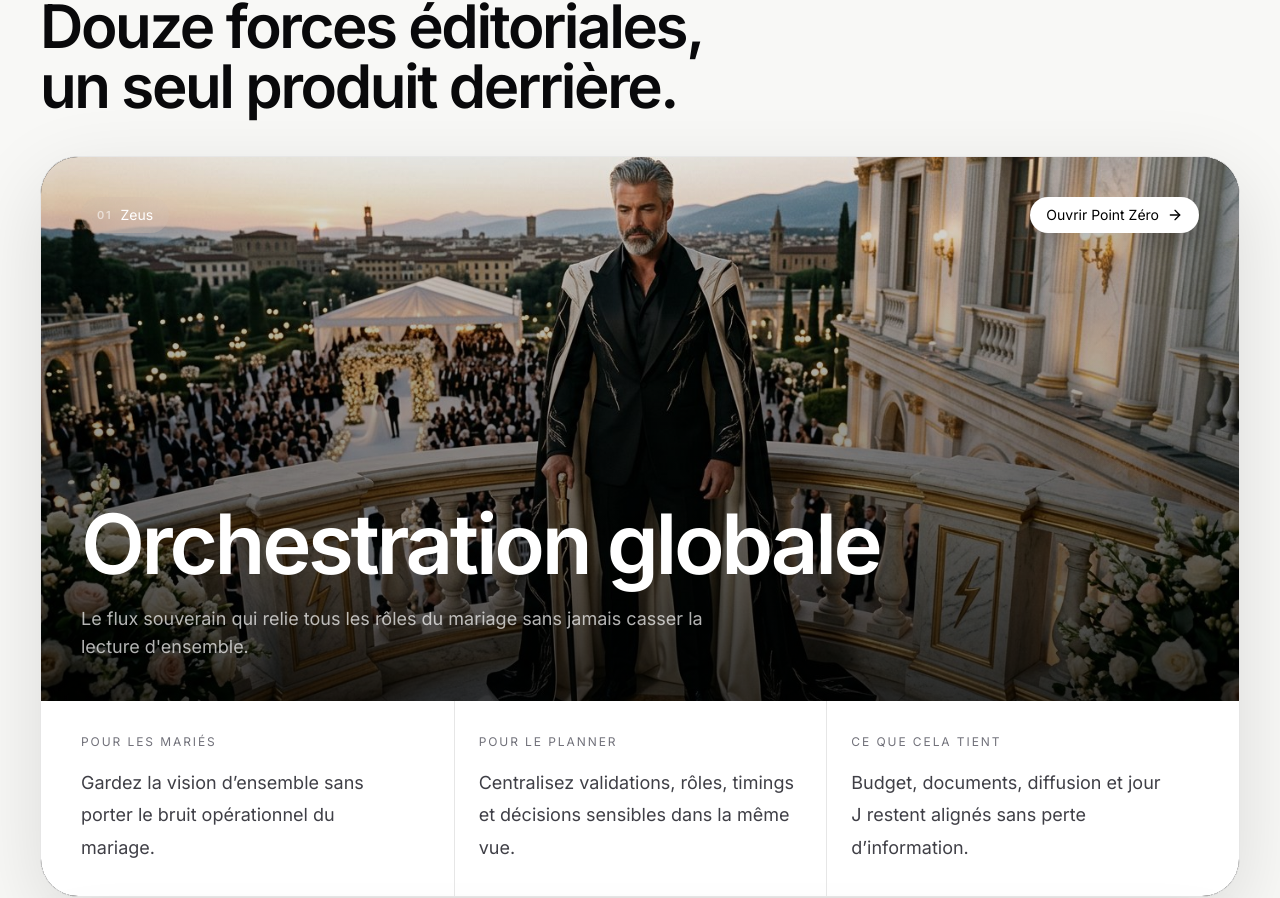
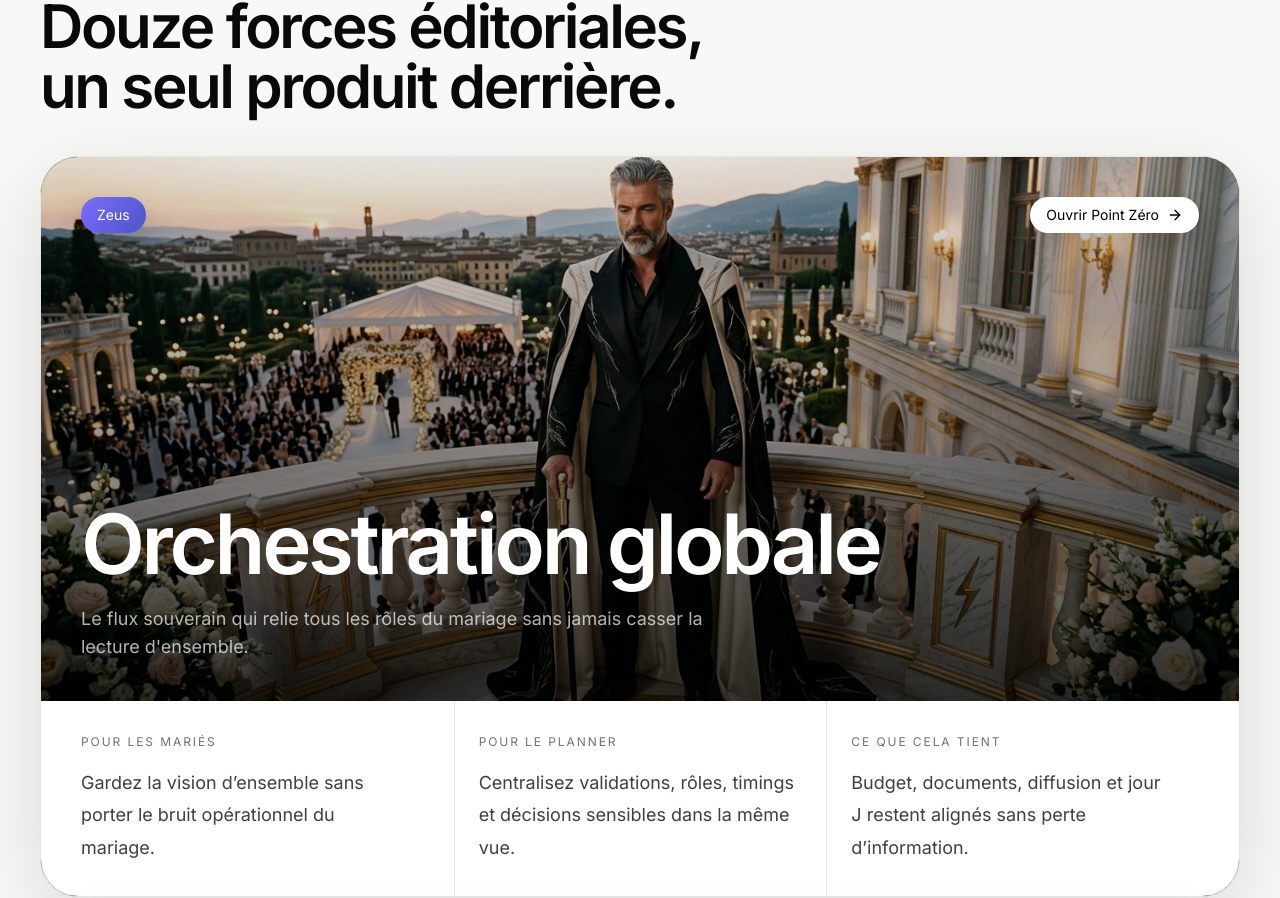
Before and after one commit to mattmezstitchlab/Aime-Cachet, a React (Vite) app: page / in a window 1280 px wide. Shown: the part 2955-3853 px from the top of the page. Built offline with nearby package versions, Linux system fonts and the light colour scheme.

Commit message:
Color-code landing pillar badges
Co-authored-by: arena-agent <297053741+arena-agent@users.noreply.github.com>

```diff
--- a/src/pages/Landing.jsx
+++ b/src/pages/Landing.jsx
@@ -49,6 +49,21 @@ const VENDOR_VISUALS = {
   flowers_ligne: "/landing/aphrodite.jpg",
   transport_nuit: "/landing/hermes.jpg",
   beauty_aube: "/landing/hestia.jpg",
+};
+
+const PILLAR_BADGE_STYLES = {
+  zeus: "linear-gradient(135deg, #7C6CFF 0%, #4A56C6 100%)",
+  poseidon: "linear-gradient(135deg, #4FCBFF 0%, #3F7FD2 100%)",
+  athena: "linear-gradient(135deg, #D6DBFF 0%, #8D94CC 100%)",
+  aphrodite: "linear-gradient(135deg, #F4B6C8 0%, #B989B7 100%)",
+  apollon: "linear-gradient(135deg, #F7C39A 0%, #C98663 100%)",
+  hermes: "linear-gradient(135deg, #55E6D5 0%, #4A9FB0 100%)",
+  ares: "linear-gradient(135deg, #9FA9C9 0%, #586487 100%)",
+  demeter: "linear-gradient(135deg, #7AE3C2 0%, #63AB95 100%)",
+  artemis: "linear-gradient(135deg, #6C5AE8 0%, #41339E 100%)",
+  hephaistos: "linear-gradient(135deg, #F29B5C 0%, #C4664A 100%)",
+  dionysos: "linear-gradient(135deg, #D85AE5 0%, #8B439C 100%)",
+  hestia: "linear-gradient(135deg, #E9C0BA 0%, #C9939E 100%)",
 };
 
 const PILLARS = [
@@ -431,6 +446,8 @@ function EditorialColumn({ item }) {
 }
 
 function PillarSection({ pillar }) {
+  const badgeBackground = PILLAR_BADGE_STYLES[pillar.id] || "linear-gradient(135deg, #a1a1aa 0%, #71717a 100%)";
+
   return (
     <section id={pillar.id} className="scroll-mt-28">
       <div className="rounded-[38px] overflow-hidden border border-black/8 bg-[var(--color-black)] shadow-[0_24px_80px_rgba(0,0,0,0.12)]">
@@ -445,9 +462,11 @@ function PillarSection({ pillar }) {
 
           <div className="relative z-10 flex min-h-[62vh] md:min-h-[68vh] flex-col justify-between p-6 md:p-8 lg:p-10 text-white">
             <div className="flex flex-wrap items-center justify-between gap-3">
-              <div className="inline-flex items-center gap-2 rounded-full bg-white/[0.06] px-4 py-2 text-sm text-white/82 backdrop-blur-xl">
-                <span className="aime-label text-white/55">{pillar.number}</span>
-                <span>{pillar.myth}</span>
+              <div
+                className="inline-flex items-center rounded-full px-4 py-2 text-sm text-white shadow-[0_14px_30px_rgba(0,0,0,0.18)]"
+                style={{ background: badgeBackground }}
+              >
+                {pillar.myth}
               </div>
               <Link to={pillar.href} className="rounded-full bg-white px-4 py-2 text-sm text-black inline-flex items-center gap-2 shadow-[0_12px_28px_rgba(0,0,0,0.18)]">
                 {pillar.cta}
```
